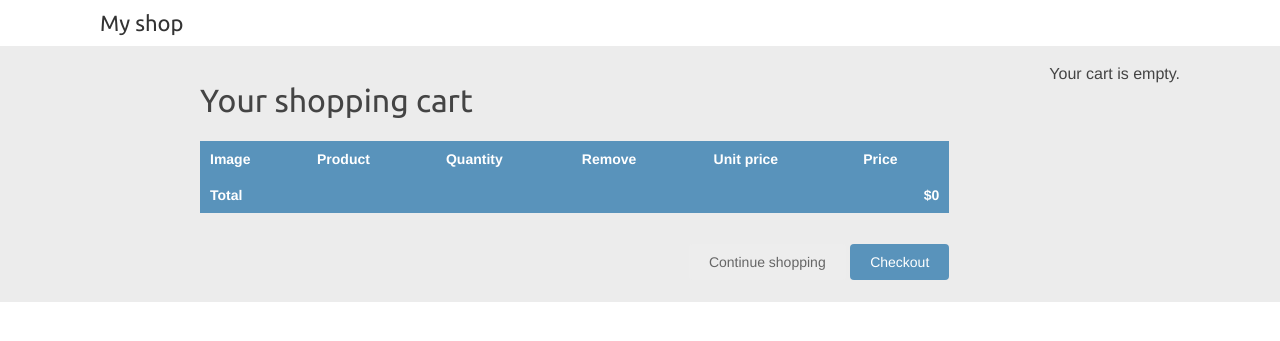
After one commit to ierehon91/BookDjango4_myshop, a Django app: page /cart/ in a window 1280 px wide. The commit adds this page. Shown: the top 341 px of the page. Run offline with Django 5.2, Linux system fonts and the light colour scheme; parts of the project's set-up code (start-up, migrations or seed data) failed here and were passed over.

Commit message:
- Добавлен шаблон для отображения содержимого корзины; - Исправлен импорт приложения cart в конфигурационном файле; - Исправлены ошибки при добавлении товара в корзину;

```diff
--- a/cart/cart.py
+++ b/cart/cart.py
@@ -25,7 +25,7 @@
         if override_quantity:
             self.cart[product_id]['quantity'] = quantity
         else:
-            self.cart[product_id]['quantity'] += 1
+            self.cart[product_id]['quantity'] += quantity
         self.save()
 
     def remove(self, product):
--- /dev/null
+++ b/cart/templates/cart/detail.html
@@ -0,0 +1,64 @@
+{% extends 'shop/base.html' %}
+{% load static %}
+
+{% block title %}
+    Your shopping cart
+{% endblock %}
+
+{% block content %}
+    <h1>Your shopping cart</h1>
+    <table class="cart">
+        <thead>
+        <tr>
+            <th>Image</th>
+            <th>Product</th>
+            <th>Quantity</th>
+            <th>Remove</th>
+            <th>Unit price</th>
+            <th>Price</th>
+        </tr>
+        </thead>
+        <tbody>
+        {% for item in cart %}
+            {% with product=item.product %}
+                <tr>
+                    <td>
+                        <a href="{{ product.get_absolute_url }}">
+                            <img src="
+                                {% if product.image %}{{ product.image.url }}
+                                {% else %}{% static "img/no_image.png" %}
+                                {% endif %}">
+                        </a>
+                    </td>
+                    <td>{{ product.name }}</td>
+                    <td>
+                        <form action="{% url "cart:cart_add" product.id %}" method="post">
+                            {{ item.update_quantity_form.quantity }}
+                            {{ item.update_quantity_form.override }}
+                            {% csrf_token %}
+                            <input type="submit" value="Update">
+                        </form>
+                    </td>
+                    <td>
+                        <form action="{% url "cart:cart_remove" product.id %}" method="post">
+                            <input type="submit" value="Remove">
+                            {% csrf_token %}
+                        </form>
+                    </td>
+                    <td class="num">${{ item.price }}</td>
+                    <td class="num">${{ item.total_price }}</td>
+                </tr>
+            {% endwith %}
+        {% endfor %}
+        <tr class="total">
+            <td>Total</td>
+            <td colspan="4"></td>
+            <td class="num">${{ cart.get_total_price }}</td>
+        </tr>
+        </tbody>
+    </table>
+    <p class="text-right">
+        <a href="{% url "shop:product_list" %}" class="button light">Continue shopping</a>
+        <a href="#" class="button">Checkout</a>
+    </p>
+{% endblock %}
--- a/cart/views.py
+++ b/cart/views.py
@@ -11,7 +11,7 @@
     product = get_object_or_404(Product, id=product_id)
     form = CartAddProductForm(request.POST)
     if form.is_valid():
-        cd = form.changed_data
+        cd = form.cleaned_data
         cart.add(
             product=product,
             quantity=cd['quantity'],
@@ -30,4 +30,9 @@
 
 def cart_detail(request):
     cart = Cart(request)
+    for item in cart:
+        item['update_quantity_form'] = CartAddProductForm(initial={
+            'quantity': item['quantity'],
+            'override': True,
+        })
     return render(request, 'cart/detail.html', {'cart': cart})
--- a/myshop/settings.py
+++ b/myshop/settings.py
@@ -39,7 +39,7 @@
     'django.contrib.staticfiles',
 
     'shop.apps.ShopConfig',
-    'cart.apps.CartConfig,'
+    'cart.apps.CartConfig',
 ]
 
 MIDDLEWARE = [
--- a/shop/views.py
+++ b/shop/views.py
@@ -1,5 +1,6 @@
 from django.shortcuts import render, get_object_or_404
 from .models import Category, Product
+from cart.forms import CartAddProductForm
 
 
 def product_list(request, category_slug=None):
@@ -18,4 +19,5 @@
 
 def product_detail(request, id, slug):
     product = get_object_or_404(Product, id=id, slug=slug, available=True)
-    return render(request, 'shop/product/detail.html', {'product': product})
+    cart_product_form = CartAddProductForm()
+    return render(request, 'shop/product/detail.html', {'product': product, 'cart_product_form': cart_product_form})
--- a/templates/shop/product/detail.html
+++ b/templates/shop/product/detail.html
@@ -13,6 +13,11 @@
             <a href="{{ product.category.get_absolute_url }}">{{ product.category }}</a>
         </h2>
     <p class="price">${{ product.price }}</p>
+        <form action="{% url "cart:cart_add" product.id %}" method="post">
+            {{ cart_product_form }}
+            {% csrf_token %}
+            <input type="submit" value="Add to cart">
+        </form>
     {{ product.description|linebreaks }}
     </div>
 {% endblock %}
```
